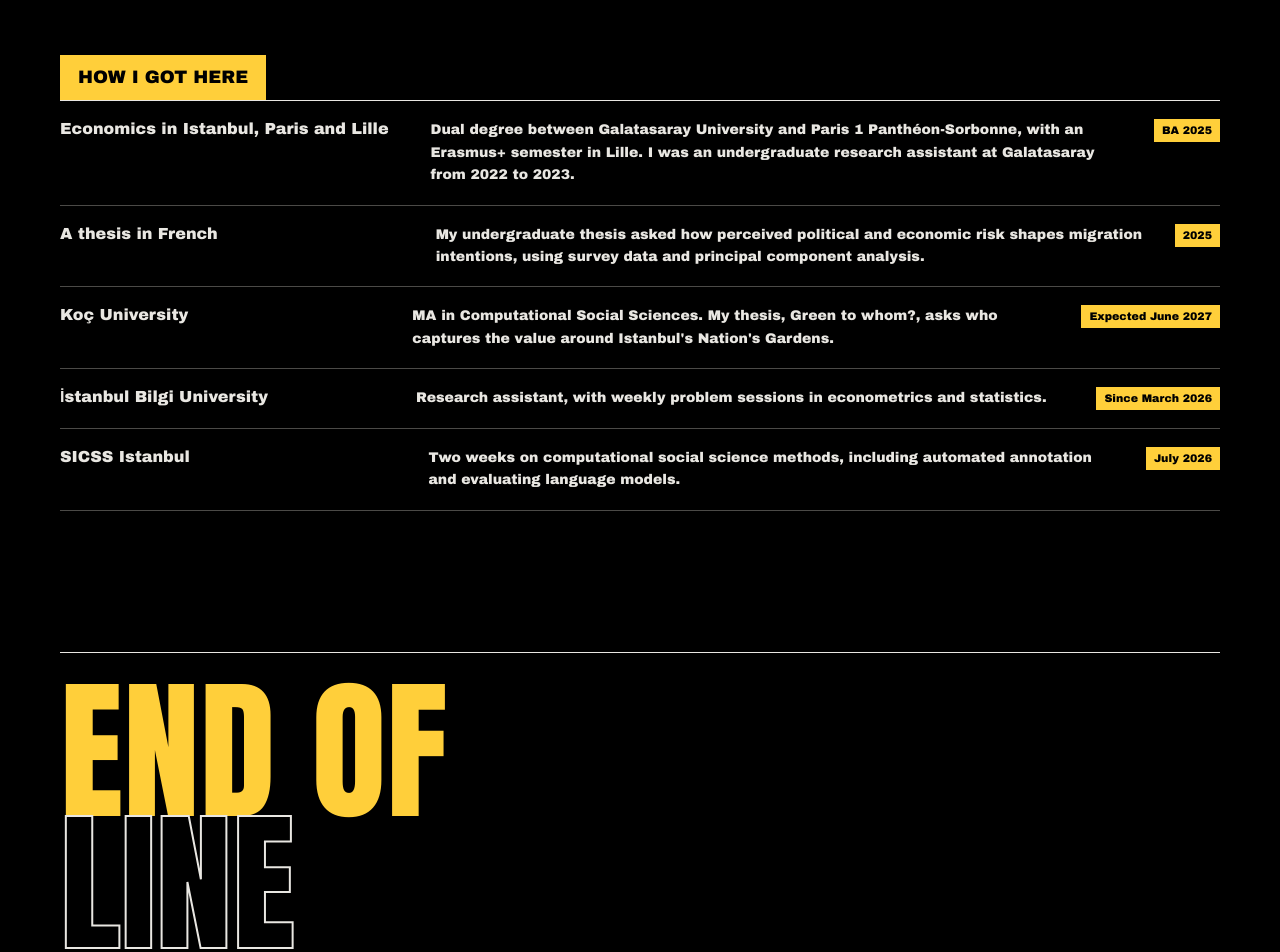
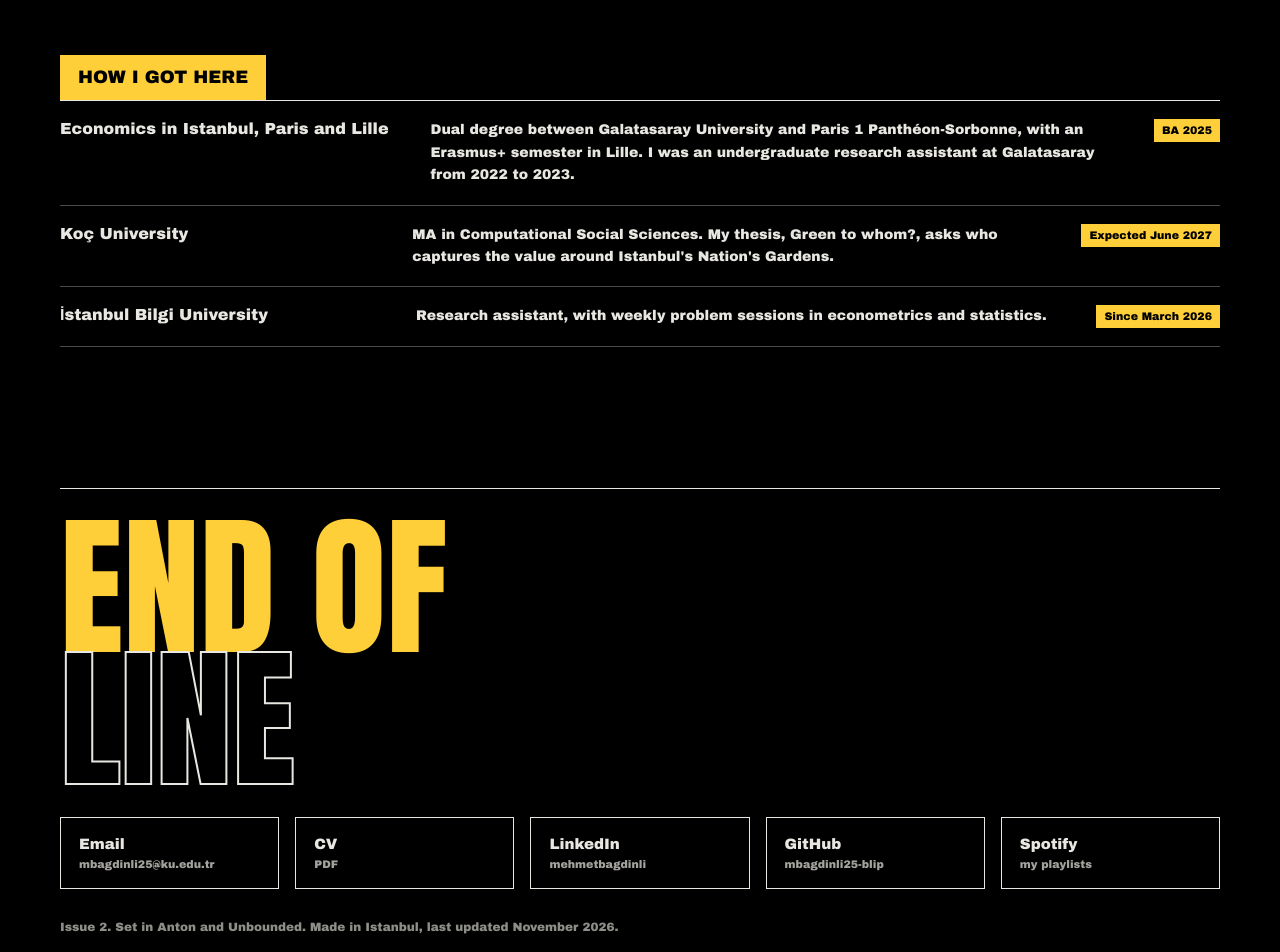
Before and after one commit to mbagdinli25-blip/crest_css, a plain HTML site: page index.html in a window 1280 px wide. Shown: the part 5343-6295 px from the top of the page. Drawn offline with Linux system fonts and the light colour scheme; a web font is replaced by a local one.

Commit message:
Update index.html

```diff
--- a/index.html
+++ b/index.html
@@ -477,18 +477,12 @@ const PATH = [
   { title:'Economics in Istanbul, Paris and Lille',
     text:'Dual degree between Galatasaray University and Paris 1 Panthéon-Sorbonne, with an Erasmus+ semester in Lille. I was an undergraduate research assistant at Galatasaray from 2022 to 2023.',
     when:'BA 2025' },
-  { title:'A thesis in French',
-    text:'My undergraduate thesis asked how perceived political and economic risk shapes migration intentions, using survey data and principal component analysis.',
-    when:'2025' },
   { title:'Koç University',
     text:"MA in Computational Social Sciences. My thesis, Green to whom?, asks who captures the value around Istanbul's Nation's Gardens.",
     when:'Expected June 2027' },
   { title:'İstanbul Bilgi University',
     text:'Research assistant, with weekly problem sessions in econometrics and statistics.',
     when:'Since March 2026' },
-  { title:'SICSS Istanbul',
-    text:'Two weeks on computational social science methods, including automated annotation and evaluating language models.',
-    when:'July 2026' },
 ];
 
 /* small glyph drawings for the cards (inside a 320x140 box) */
```
